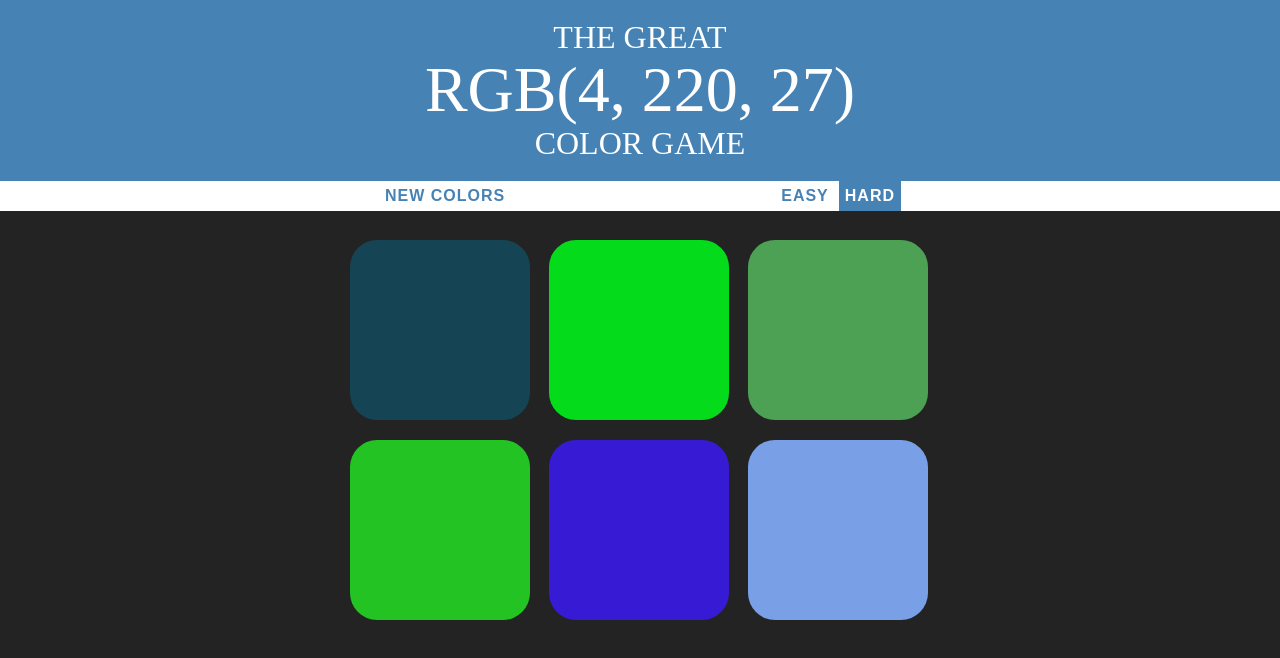
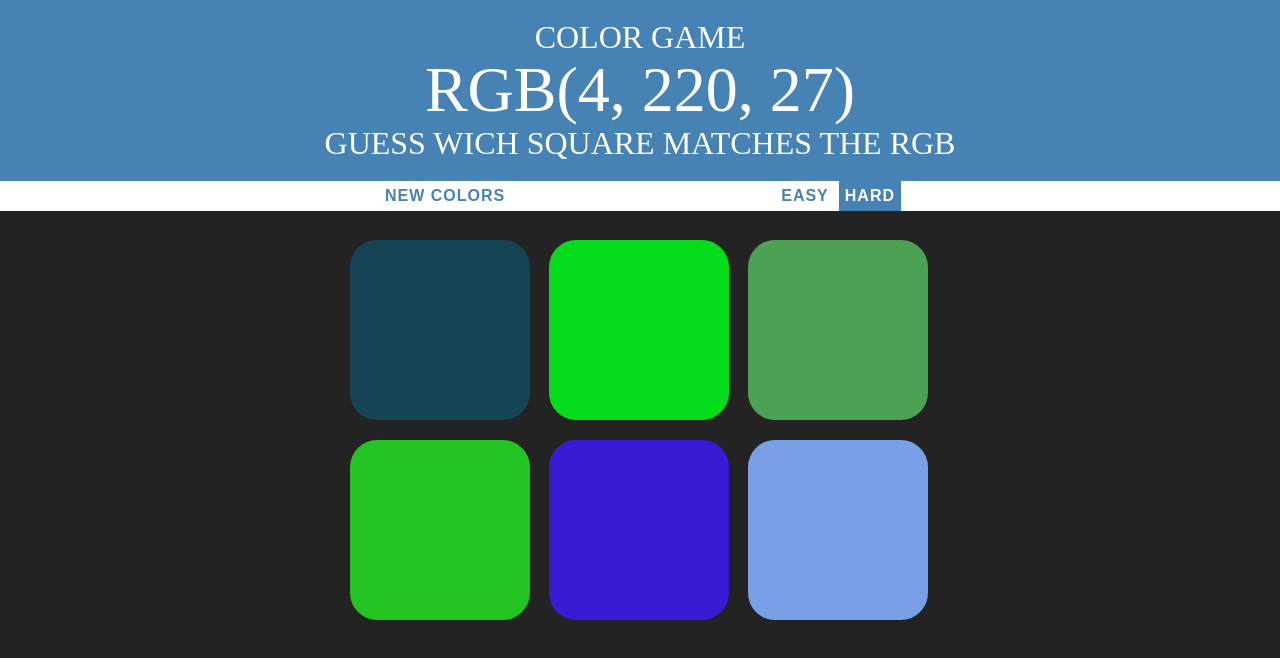
Before and after one commit to andragh83/andragh83.github.io, a plain HTML site: page index.html in a window 1280 px wide. Drawn offline with Linux system fonts and the light colour scheme.

Commit message:
Update index.html

```diff
--- a/index.html
+++ b/index.html
@@ -5,11 +5,11 @@
 	<link rel="stylesheet" type="text/css" href="ColorGame.css">
 </head>
 <body>
-	<h1>The Great
+	<h1>Color Game
 	<br>
 	<span id="colorDisplay">RGB</span>
 	<br>
-	Color Game</h1>
+	Guess wich square matches the RGB</h1>
 
 	<div id="stripe">
 		<button id="reset">New Colors</button>
```
